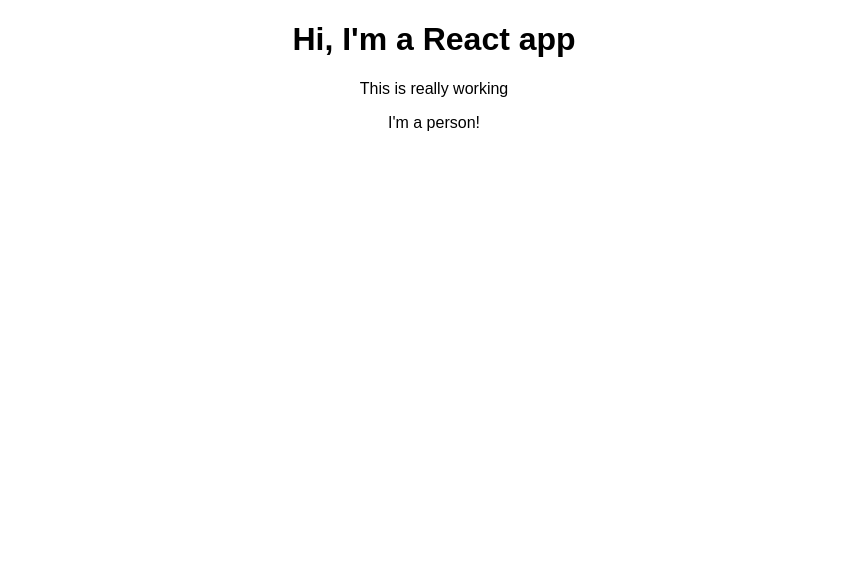
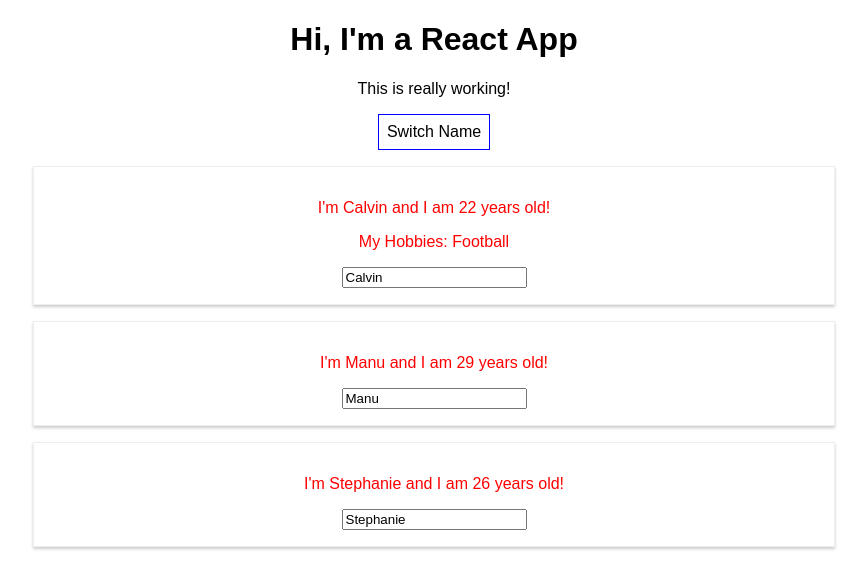
Before and after one commit to calvin1337/React, a React (Create React App) app in the folder react-complete-guide/: page / in a window 1280 px wide. Shown: the top 588 px of the page, without its empty margins (206-1073 px from the left). Built offline with nearby package versions, Linux system fonts and the light colour scheme.

Commit message:
Completed module 3

```diff
--- a/react-complete-guide/src/App.js
+++ b/react-complete-guide/src/App.js
@@ -3,17 +3,79 @@ import Person from "./Person/Person";
 import './App.css';
 
 class App extends Component {
+  state = {
+    persons: [
+      { name: 'Calvin', age: 22 },
+      { name: 'Manu', age: 29 },
+      { name: 'Stephanie', age: 26 }
+    ],
+    otherState: 'some other value'
+  };
+
+  switchNameHandler = (newName) => {
+    // console.log('Was clicked!');
+    // DON'T DO THIS: this.state.persons[0].name = 'Maximilian';
+    this.setState({
+      persons: [
+        { name: newName, age: 22 },
+        { name: 'Manu', age: 29 },
+        { name: 'Stephanie', age: 14 }
+      ]
+    });
+  };
+
+
+  nameChangedHandler = (event) => {
+
+    this.setState({
+      persons: [
+        { name:"Calvin", age: 22 },
+        { name: event.target.value, age: 29 },
+        { name: 'Stephanie', age: 14 }
+      ]
+    });
+
+  }
+
   render() {
+
+    const style = {
+      backgroundColor: "White",
+      font: "inherit",
+      border: "1px solid blue",
+      padding: "8px",
+      cursor: "pointer"
+    };
+
 
     return (
       <div className="App">
-        <h1>Hi, I'm a React app </h1>
-        <p>This is really working</p>
-        <Person></Person>
+        <h1>Hi, I'm a React App</h1>
+        <p>This is really working!</p>
+        <button style={style}
+        onClick={this.switchNameHandler.bind(this, "Prince Calven")}>Switch Name</button>
+        <Person
+          name={this.state.persons[0].name}
+          age={this.state.persons[0].age}
+          click={this.switchNameHandler.bind(this, "Max!")}
+          >
+
+          My Hobbies: Football
+        </Person>
+        <Person
+          name={this.state.persons[1].name}
+          age={this.state.persons[1].age}
+          changed={this.nameChangedHandler}
+        >
+
+        </Person>
+        <Person
+          name={this.state.persons[2].name}
+          age={this.state.persons[2].age}
+        />
       </div>
     );
-
-    // return React.createElement("div", {className:"App"}, React.createElement("h1", null, "Does this work now?"))
+    // return React.createElement('div', {className: 'App'}, React.createElement('h1', null, 'Does this work now?'));
   }
 }
 
--- /dev/null
+++ b/react-complete-guide/src/Person/Person.css
@@ -0,0 +1,9 @@
+.Person {
+    width: 60%;
+    margin: 16px auto;
+    border: 1px solid #eee;
+    box-shadow: 0 2px 3px #ccc;
+    padding: 16px;
+    text-align: center;
+    color: red;
+}
--- a/react-complete-guide/src/Person/Person.js
+++ b/react-complete-guide/src/Person/Person.js
@@ -1,7 +1,18 @@
 import React from "react";
 
-const person = () => {
-    return <p>I'm a person!</p>
+import "./Person.css";
+
+
+const person = (props) => {
+    return (
+    <div className="Person">
+    <p onClick={props.click}>I'm {props.name} and I am {props.age} years old!</p>
+    <p>{props.children}</p>
+    <input type="text" onChange={props.changed} value={props.name}/>
+    </div>
+    )
 };
 
+
+
 export default person;
```
